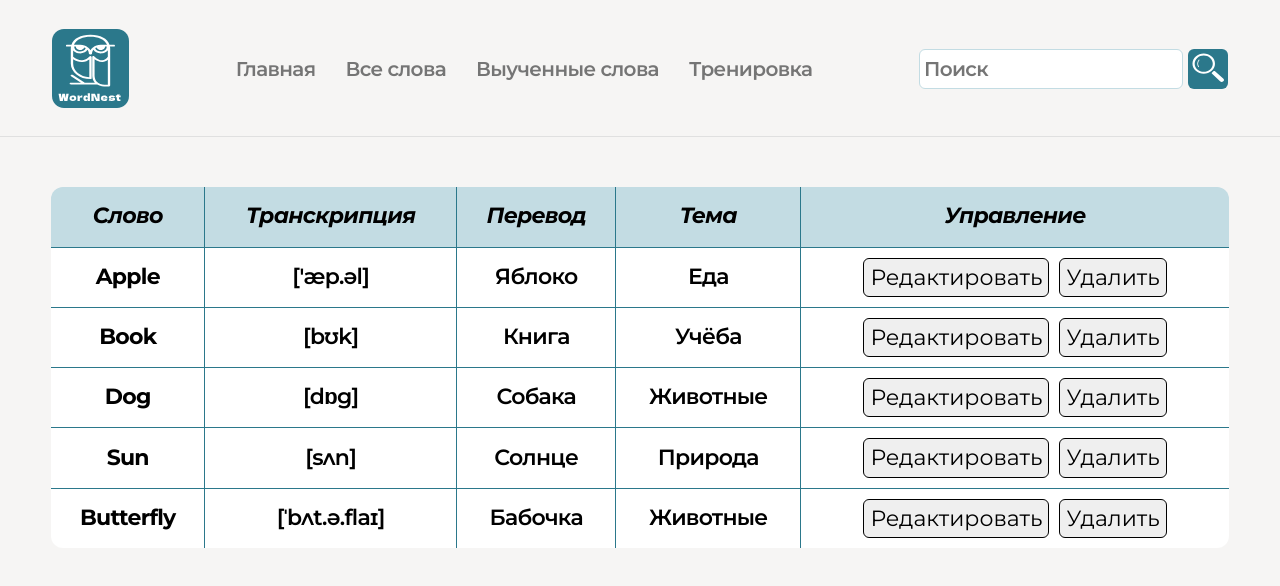
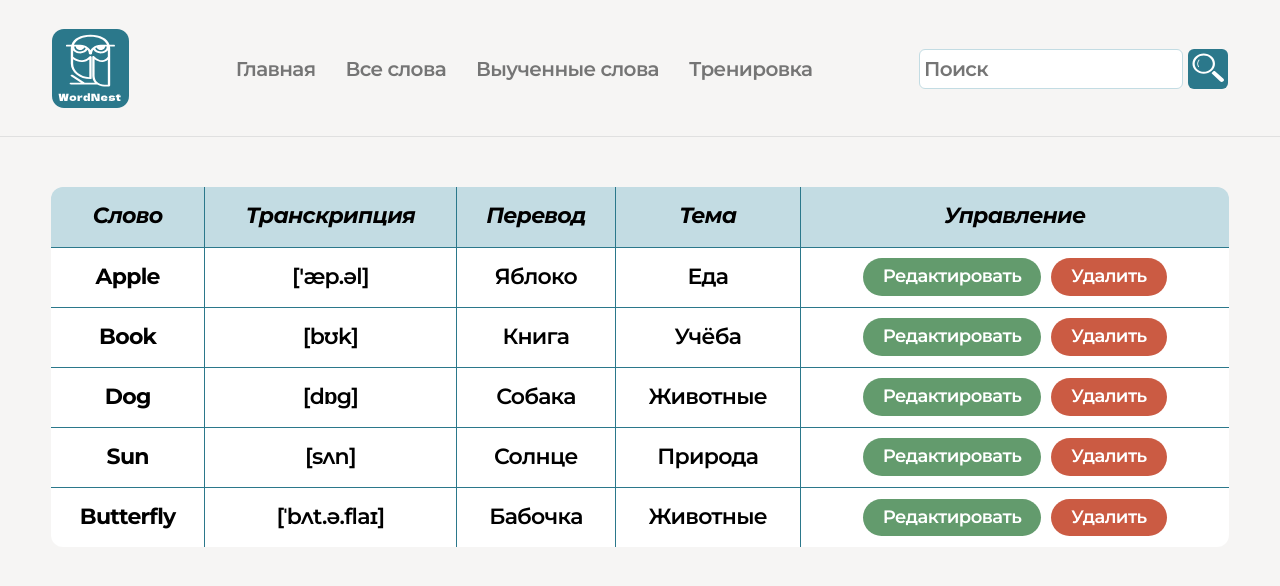
Before and after one commit to anastasiia-avdeeva/wordNest, a React (Create React App) app: page / in a window 1280 px wide. Shown: the top 586 px of the page. Built offline with nearby package versions, Linux system fonts and the light colour scheme; a web font is replaced by a local one.

Commit message:
add styles for button hover

```diff
--- a/src/components/IconButton/IconButton.module.css
+++ b/src/components/IconButton/IconButton.module.css
@@ -2,6 +2,10 @@
   padding: 4px;
   border: none;
   border-radius: 6px;
+  transition: transform 0.2s ease;
+}
+.button:hover {
+  transform: scale(1.1);
 }
 .button__icon {
   height: auto;
--- a/src/components/IconButton/IconButton.module.scss
+++ b/src/components/IconButton/IconButton.module.scss
@@ -4,6 +4,11 @@
   padding: 4px;
   border: none;
   border-radius: 6px;
+  transition: transform 0.2s ease;
+
+  &:hover {
+    transform: scale(1.1);
+  }
 
   &__icon {
     height: auto;
--- a/src/components/SiteHeader/SiteHeader.module.scss
+++ b/src/components/SiteHeader/SiteHeader.module.scss
@@ -1,5 +1,8 @@
+@import "../../assets/styles/vars";
+@import "../../assets/styles/mixins";
+
 .header {
-  box-shadow: 0px -1px 0px 0px #e0e0e0 inset;
+  box-shadow: 0px -1px 0px 0px $lines inset;
 
   &__first-line {
     margin: 0 auto;
--- a/src/components/TextButton/TextButton.module.css
+++ b/src/components/TextButton/TextButton.module.css
@@ -1,5 +1,24 @@
 .button {
-  padding: 6px;
-  border: 1px solid black;
-  border-radius: 6px;
+  padding: 6px 20px;
+  border: none;
+  border-radius: 100px;
+  font-family: "Montserrat", sans-serif;
+  font-style: normal;
+  font-weight: 600;
+  line-height: 140%;
+  font-size: 18px;
+  letter-spacing: -0.56px;
+  color: #fff;
+  transition: transform 0.2s ease;
 }
+.button:hover {
+  transform: scale(1.05);
+}
+
+.edit-button {
+  background-color: #639b6d;
+}
+
+.del-button {
+  background-color: #cb5b43;
+}
--- a/src/components/TextButton/TextButton.module.scss
+++ b/src/components/TextButton/TextButton.module.scss
@@ -1,5 +1,23 @@
+@import "../../assets/styles/vars";
+@import "../../assets/styles/mixins";
+
 .button {
-  padding: 6px;
-  border: 1px solid black;
-  border-radius: 6px;
+  padding: 6px 20px;
+  border: none;
+  border-radius: 100px;
+  @include Body3-font;
+  color: $text-white;
+  transition: transform 0.2s ease;
+
+  &:hover {
+    transform: scale(1.05);
+  }
 }
+
+.edit-button {
+  background-color: $secondary-Green;
+}
+
+.del-button {
+  background-color: $secondary-Orange;
+}
```
